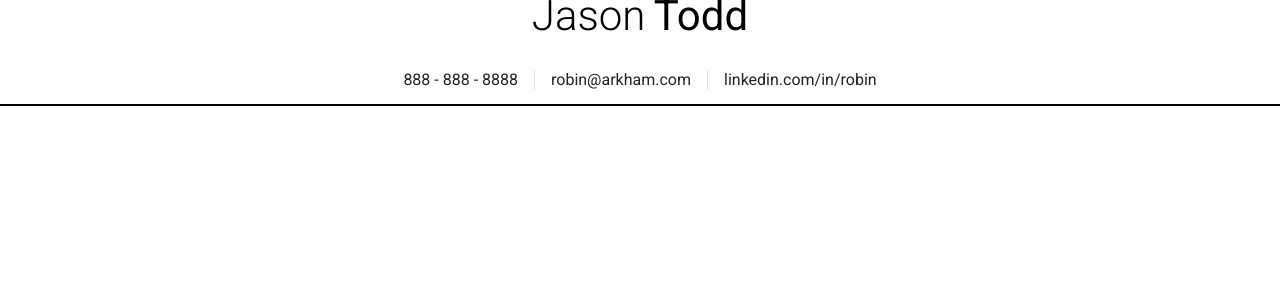
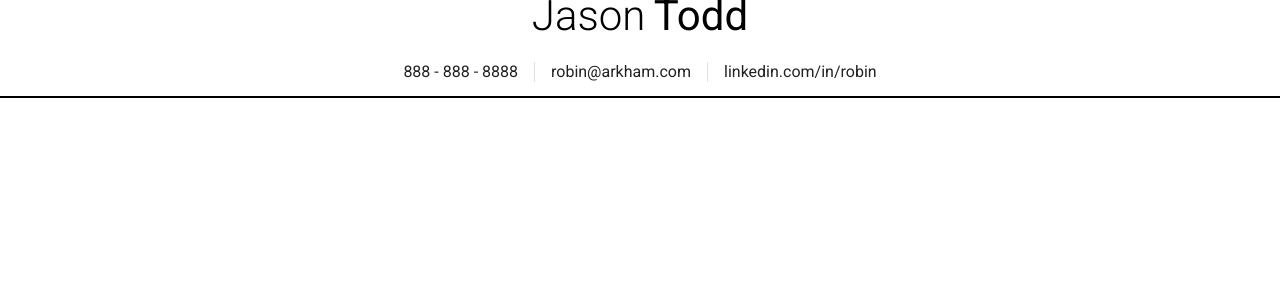
Before and after one commit to felixthe8/Angular-Configurable-Resume, an Angular app: page / in a window 1280 px wide. Shown: the top 300 px of the page. Built offline with nearby package versions, Linux system fonts and the light colour scheme.

Commit message:
Code cleanup

```diff
--- a/src/app/app.module.ts
+++ b/src/app/app.module.ts
@@ -18,7 +18,6 @@ import { MatListModule } from '@angular/material/list';
     BrowserModule,
     BrowserAnimationsModule,
     FlexLayoutModule,
-    MatIconModule,
     MatDividerModule,
     MatListModule
   ],
--- a/src/app/header/header.component.html
+++ b/src/app/header/header.component.html
@@ -10,6 +10,5 @@
         <mat-list-item>{{ email }}</mat-list-item>
         <mat-divider [vertical]="true"></mat-divider>
         <mat-list-item><a>{{ linkedin }}</a></mat-list-item>
-
     </mat-list>
 </div>
--- a/src/app/header/header.component.scss
+++ b/src/app/header/header.component.scss
@@ -16,6 +16,8 @@ div {
     }
 
     mat-list {
+        padding-top: 0;
+
         mat-divider {
             height: 20px;
         }
```
Lines whose indentation alone changed are shown as unchanged.
